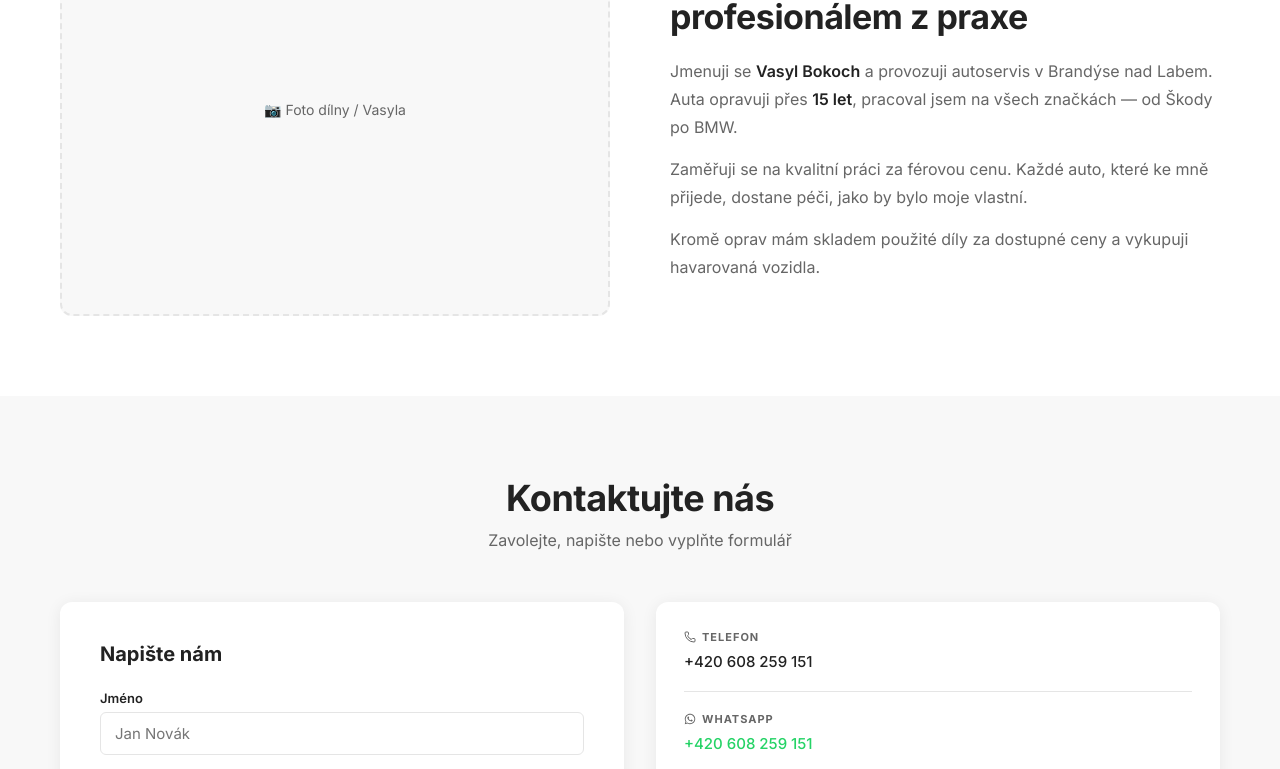
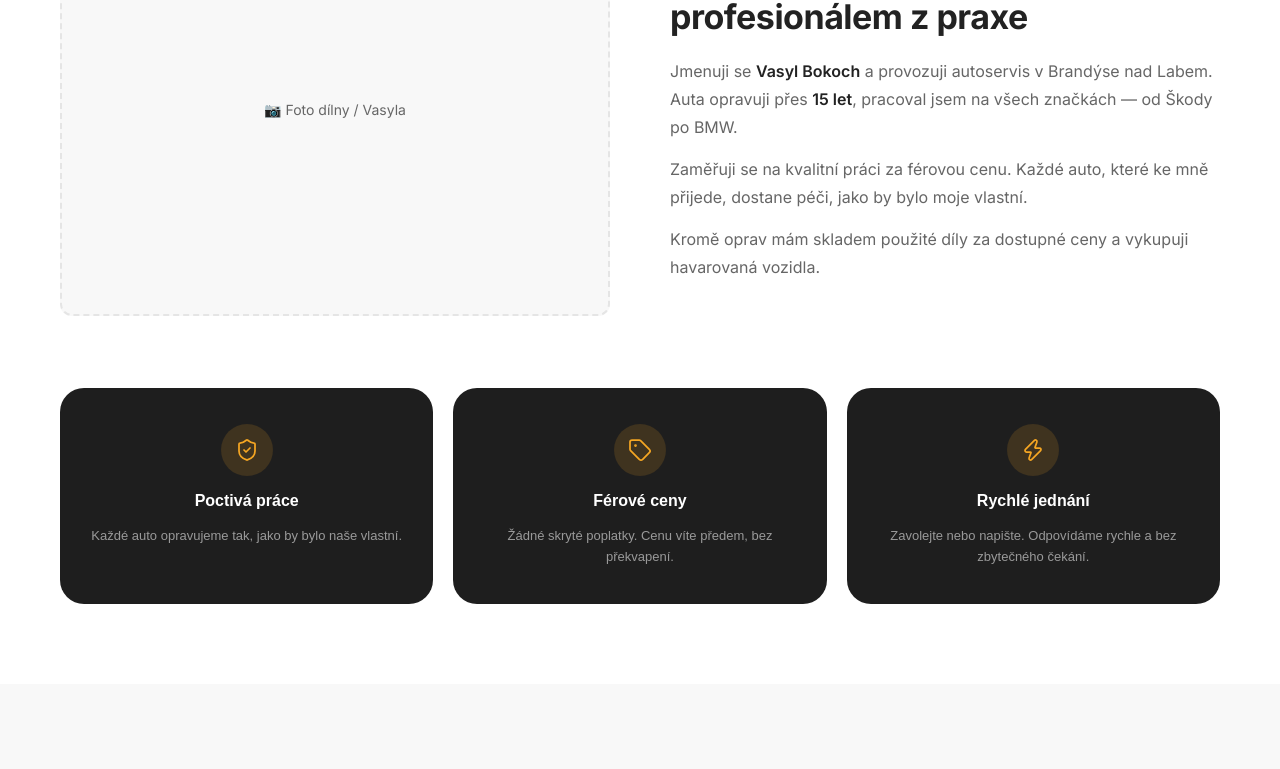
Before and after one commit to DimaShtempelyuk/bokoch-auto, a Next.js app: page / in a window 1280 px wide. Shown: the part 1534-2303 px from the top of the page. Built offline with nearby package versions, Linux system fonts and the light colour scheme.

Commit message:
Add animated value bubbles to About section (pop on click)

```diff
--- a/src/components/sections/About.tsx
+++ b/src/components/sections/About.tsx
@@ -1,7 +1,9 @@
 'use client'
 
-import styled from 'styled-components'
+import styled, { keyframes, css } from 'styled-components'
 import { theme } from '@/lib/theme'
+import { ShieldCheck, Tag, Zap } from 'lucide-react'
+import { useState } from 'react'
 
 const Section = styled.section`
   background: ${theme.colors.white};
@@ -11,14 +13,19 @@ const Section = styled.section`
 const Inner = styled.div`
   max-width: ${theme.maxWidth};
   margin: 0 auto;
+`
+
+const Bio = styled.div`
   display: grid;
   grid-template-columns: 1fr 1fr;
   gap: 60px;
   align-items: center;
+  margin-bottom: 72px;
 
   @media (max-width: 768px) {
     grid-template-columns: 1fr;
     gap: 40px;
+    margin-bottom: 52px;
   }
 `
 
@@ -64,10 +71,136 @@ const Accent = styled.span`
   font-weight: 600;
 `
 
+const popAnim = keyframes`
+  0%   { transform: scale(1); }
+  30%  { transform: scale(1.1); }
+  60%  { transform: scale(0.93); }
+  80%  { transform: scale(1.03); }
+  100% { transform: scale(1); }
+`
+
+const fadeUp = keyframes`
+  from { opacity: 0; transform: translateY(24px); }
+  to   { opacity: 1; transform: translateY(0); }
+`
+
+const ValuesRow = styled.div`
+  display: grid;
+  grid-template-columns: repeat(3, 1fr);
+  gap: 20px;
+
+  @media (max-width: 640px) {
+    grid-template-columns: 1fr;
+  }
+`
+
+const Bubble = styled.button<{ $popping: boolean; $delay: number }>`
+  background: ${theme.colors.dark};
+  border: none;
+  border-radius: 24px;
+  padding: 36px 28px;
+  cursor: pointer;
+  text-align: center;
+  display: flex;
+  flex-direction: column;
+  align-items: center;
+  gap: 16px;
+  transition: box-shadow 0.2s, transform 0.2s;
+  animation: ${fadeUp} 0.5s ease both;
+  animation-delay: ${(p) => p.$delay}ms;
+
+  ${(p) =>
+    p.$popping &&
+    css`
+      animation: ${popAnim} 0.4s ease forwards;
+    `}
+
+  &:hover {
+    box-shadow: 0 8px 32px rgba(0, 0, 0, 0.18);
+    transform: translateY(-2px);
+  }
+
+  &:active {
+    transform: scale(0.97);
+  }
+`
+
+const BubbleIcon = styled.div`
+  width: 52px;
+  height: 52px;
+  border-radius: 50%;
+  background: rgba(245, 166, 35, 0.15);
+  display: flex;
+  align-items: center;
+  justify-content: center;
+  color: ${theme.colors.accent};
+`
+
+const BubbleTitle = styled.p`
+  font-size: 16px;
+  font-weight: 700;
+  color: ${theme.colors.white};
+`
+
+const BubbleText = styled.p`
+  font-size: 13px;
+  color: rgba(255, 255, 255, 0.55);
+  line-height: 1.6;
+`
+
+const values = [
+  {
+    icon: ShieldCheck,
+    title: 'Poctivá práce',
+    text: 'Každé auto opravujeme tak, jako by bylo naše vlastní.',
+  },
+  {
+    icon: Tag,
+    title: 'Férové ceny',
+    text: 'Žádné skryté poplatky. Cenu víte předem, bez překvapení.',
+  },
+  {
+    icon: Zap,
+    title: 'Rychlé jednání',
+    text: 'Zavolejte nebo napište. Odpovídáme rychle a bez zbytečného čekání.',
+  },
+]
+
+function ValueBubble({
+  icon: Icon,
+  title,
+  text,
+  delay,
+}: {
+  icon: typeof ShieldCheck
+  title: string
+  text: string
+  delay: number
+}) {
+  const [popping, setPopping] = useState(false)
+
+  const handleClick = () => {
+    if (popping) return
+    setPopping(true)
+    setTimeout(() => setPopping(false), 420)
+  }
+
+  return (
+    <Bubble $popping={popping} $delay={delay} onClick={handleClick}>
+      <BubbleIcon>
+        <Icon size={24} strokeWidth={1.75} />
+      </BubbleIcon>
+      <BubbleTitle>{title}</BubbleTitle>
+      <BubbleText>{text}</BubbleText>
+    </Bubble>
+  )
+}
+
 export default function About() {
   return (
     <Section id="o-nas">
       <Inner>
+        <Bio>
           <PhotoPlaceholder>📷 Foto dílny / Vasyla</PhotoPlaceholder>
           <div>
             <Eyebrow>O nás</Eyebrow>
@@ -87,6 +220,19 @@ export default function About() {
               havarovaná vozidla.
             </Text>
           </div>
+        </Bio>
+
+        <ValuesRow>
+          {values.map((v, i) => (
+            <ValueBubble
+              key={v.title}
+              icon={v.icon}
+              title={v.title}
+              text={v.text}
+              delay={i * 120}
+            />
+          ))}
+        </ValuesRow>
       </Inner>
     </Section>
   )
```
Lines whose indentation alone changed are shown as unchanged.
